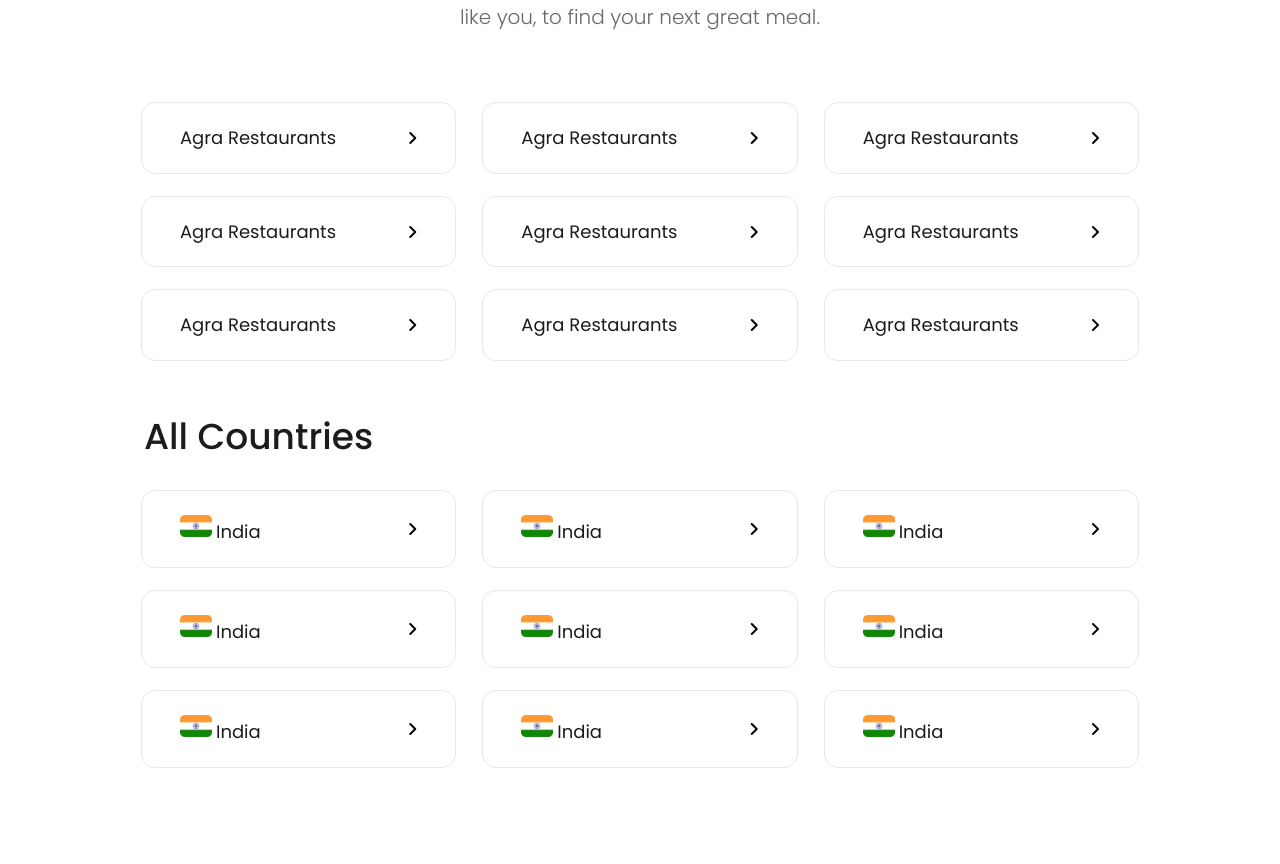
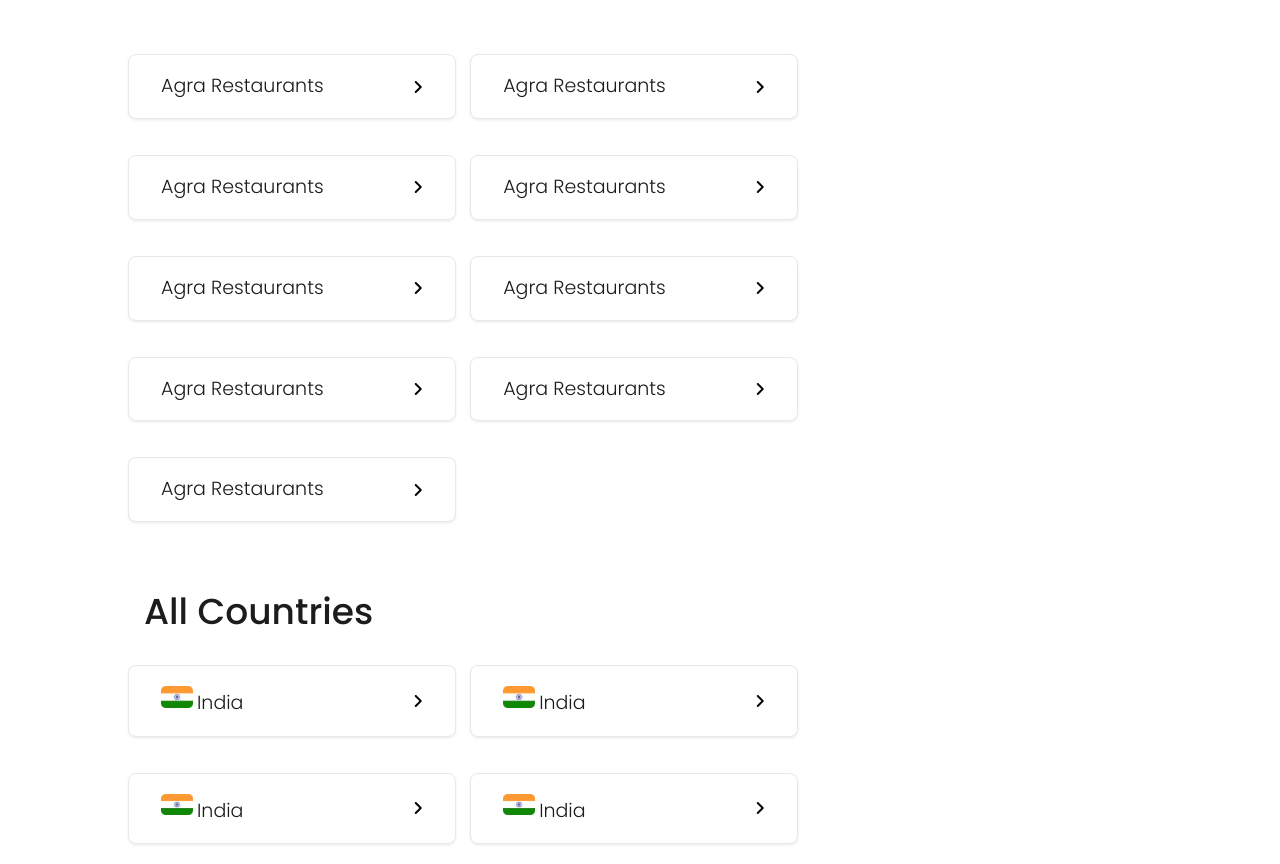
Before and after one commit to mayu-Adrixus/zomato, a plain HTML site: page index.html in a window 1280 px wide. Shown: the part 791-1655 px from the top of the page. Drawn offline with Linux system fonts and the light colour scheme.

Commit message:
changecss

```diff
--- a/styel.css
+++ b/styel.css
@@ -100,7 +100,7 @@ section {
 
 /* Loc-Section */
 .loc-section {
-    /* padding: 32px 10%; */
+    padding: 32px 10%;
 }
 
 .loc-content {
@@ -118,7 +118,7 @@ section {
 .loc-content h2 {
     font-size: 36px;
     line-height: 1.2;
-    font-weight: 300;
+    font-weight: 400;
     color: #1c1c1c;
     margin: 0px;
 }
@@ -144,12 +144,13 @@ section {
 .states-container .state {
     position: relative;
     width: 100%;
-    max-width: 30.8%;
-    padding: 24px 38px;
-    border-radius: 14px;
+    max-width: 32%;
+    padding: 20px 32px;
+    border-radius: 8px;
     background: #ffffff;
+    box-shadow: rgba(28, 28, 28, 0.08) 0px 1.42623px 2.85246px;
     border: 1px solid #e8e8e8;
-    margin: 0 auto 22px auto;
+    margin: 0px 14.5px 36px 0px;
     display: flex;
     justify-content: space-between;
     align-items: center;
@@ -157,7 +158,7 @@ section {
 }
 
 .states-container .state:hover {
-    box-shadow: #1c1c1c14 0px 4px 4px;
+    box-shadow: #1c1c1c14 0px 2px 8px;
 }
 
 .state img {
@@ -166,11 +167,12 @@ section {
 }
 
 .state h5 {
-    font-size: 18px;
+    font-size: 19px;
     line-height: 1.2;
-    font-weight: 400;
+    font-weight: 300;
     color: #1c1c1c;
     margin: 0px;
+    font-family: 'Poppins', sans-serif;
 }
 
 .states-container h2 {
@@ -272,11 +274,6 @@ section {
     transition: .2s linear;
 }
 
-.footer .box-container .box a:hover i {
-    padding-right: 1rem;
-    color: #ff8400;
-}
-
 .footer .credit {
     text-align: center;
     font-size: 13px;
```
